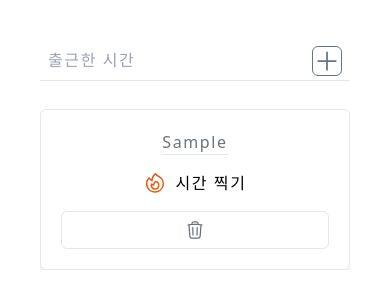
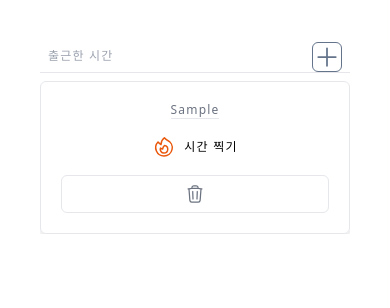
Before and after one commit to code1iners/time-checker-nestjs, a Next.js app: page / in a window 390 px wide. Both pictures are taken after typing "Sample" into the empty fields and a click on the button 327 px from the left and 60 px from the top of the page. Shown: the top 308 px of the page. Built offline with nearby package versions, Linux system fonts and the light colour scheme.

Commit message:
Modified responsive layout.

```diff
--- /dev/null
+++ b/components/responsive-horizontal.component.tsx
@@ -0,0 +1,15 @@
+import React from "react";
+
+interface ResponsiveHorizontalProps {
+  children: React.ReactNode;
+}
+
+export default function ResponsiveHorizontal({
+  children,
+}: ResponsiveHorizontalProps) {
+  return (
+    <div className="w-full text-xs sm:w-9/12 sm:text-sm md:w-6/12 md:text-md lg:w-5/12 lg:text-lg">
+      {children}
+    </div>
+  );
+}
--- a/components/stamp-item.tsx
+++ b/components/stamp-item.tsx
@@ -40,7 +40,7 @@ export default function StampItem({
         {label}
       </span>
 
-      <div className="flex p-2 text-md tracking-wider">
+      <div className="flex p-2 tracking-wider">
         {value ? (
           <button
             className="flex items-center gap-3"
--- a/pages/index.tsx
+++ b/pages/index.tsx
@@ -11,6 +11,7 @@ import {
 } from "react-beautiful-dnd";
 import HeaderComponent from "@/components/header.component";
 import StampItem from "@/components/stamp-item";
+import ResponsiveHorizontal from "@/components/responsive-horizontal.component";
 
 interface Item {
   id: string;
@@ -84,13 +85,15 @@ export default function Home() {
       <Head>
         <title>Time Stamper</title>
       </Head>
-      <main className="h-screen p-10 flex flex-col gap-5">
+      <main className="h-screen p-10 flex flex-col items-center gap-5">
+        <ResponsiveHorizontal>
           <HeaderComponent onClick={onAddClick} />
+
           <DragDropContext onDragEnd={onDragEnd}>
             <Droppable droppableId="droppable">
               {(droppableProvided, snapshot) => (
                 <ul
-                className="w-full grid grid-cols-1 sm:grid-cols-2 md:grid-cols-3 lg:grid-cols-4 gap-5 overflow-y-scroll"
+                  className="w-full flex flex-col gap-5 overflow-y-scroll"
                   ref={droppableProvided.innerRef}
                 >
                   {items.map(({ id, label, value }, index) => (
@@ -116,6 +119,7 @@ export default function Home() {
               )}
             </Droppable>
           </DragDropContext>
+        </ResponsiveHorizontal>
       </main>
     </>
   );
```
Lines whose indentation alone changed are shown as unchanged.
